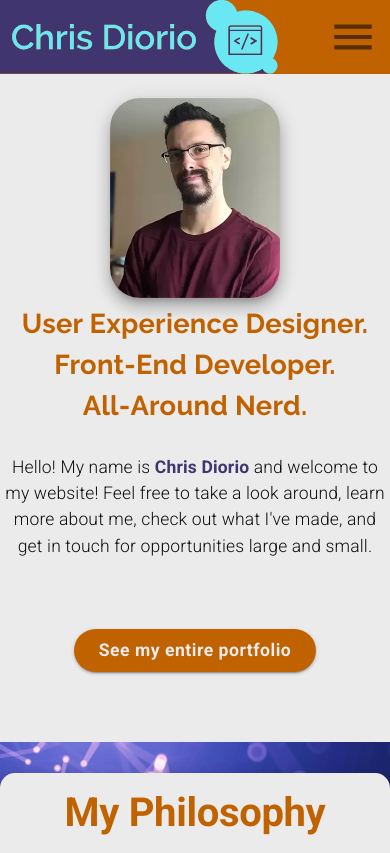
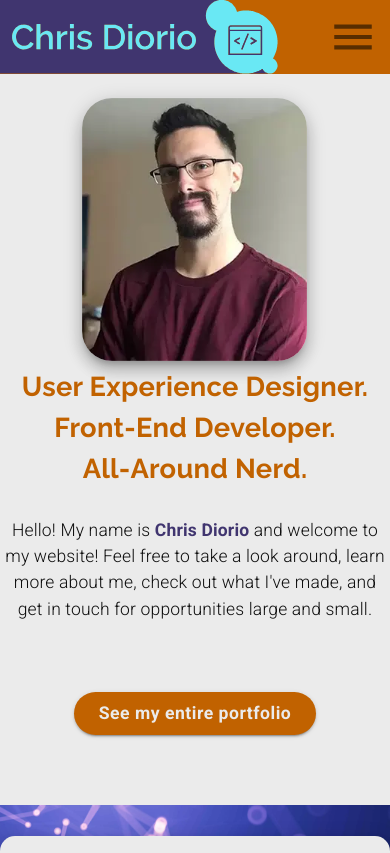
Before and after one commit to PupRiku/portfolio, a Next.js app in the folder frontend/: page / in a window 390 px wide. Shown: the top 853 px of the page. Built offline with nearby package versions, Linux system fonts and the light colour scheme.

Commit message:
Refact height and width for hero image

```diff
--- a/frontend/pages/index.js
+++ b/frontend/pages/index.js
@@ -43,18 +43,11 @@ const useStyles = makeStyles(theme => ({
     },
   },
   heroImage: {
-    maxHeight: 300,
     marginLeft: 25,
     borderRadius: 30,
     boxShadow: theme.shadows[10],
-    [theme.breakpoints.down("md")]: {
-      maxHeight: 225,
-    },
     [theme.breakpoints.down("sm")]: {
       marginLeft: 0,
-    },
-    [theme.breakpoints.down("xs")]: {
-      maxHeight: 200,
     },
   },
   introText: {
@@ -265,12 +258,20 @@ export default function Index() {
             item
             className={classes.heroTextContainer}
             md
-            style={{ marginLeft: matchesSM ? 0 : matchesMD ? "10em" : "15em", marginRight: matchesSM ? 0 : undefined }}
+            style={{
+              marginLeft: matchesSM ? 0 : matchesMD ? "10em" : "15em",
+              marginRight: matchesSM ? 0 : undefined,
+            }}
           >
             <Hidden mdUp>
               <Grid container justifyContent="center">
                 <Grid item md>
-                  <img src="/assets/Chris.webp" className={classes.heroImage} />
+                  <img
+                    src="/assets/Chris.webp"
+                    width={matchesMD ? 225 : matchesXS ? 200 : 300}
+                    height={matchesMD ? 263 : matchesXS ? 234 : 351}
+                    className={classes.heroImage}
+                  />
                 </Grid>
               </Grid>
             </Hidden>
@@ -452,7 +453,7 @@ export default function Index() {
             >
               <img
                 src="/assets/hearNoEvil.webp"
-                width={matchesXS ? '100em' : matchesSM ? "175em" : "300em"}
+                width={matchesXS ? "100em" : matchesSM ? "175em" : "300em"}
               />
             </Button>
           </Grid>
@@ -467,7 +468,7 @@ export default function Index() {
             >
               <img
                 src="/assets/seeNoEvil.webp"
-                width={matchesXS ? '100em' : matchesSM ? "175em" : "300em"}
+                width={matchesXS ? "100em" : matchesSM ? "175em" : "300em"}
               />
             </Button>
           </Grid>
@@ -482,7 +483,7 @@ export default function Index() {
             >
               <img
                 src="/assets/speakNoEvil.webp"
-                width={matchesXS ? '100em' : matchesSM ? "175em" : "300em"}
+                width={matchesXS ? "100em" : matchesSM ? "175em" : "300em"}
               />
             </Button>
           </Grid>
```
